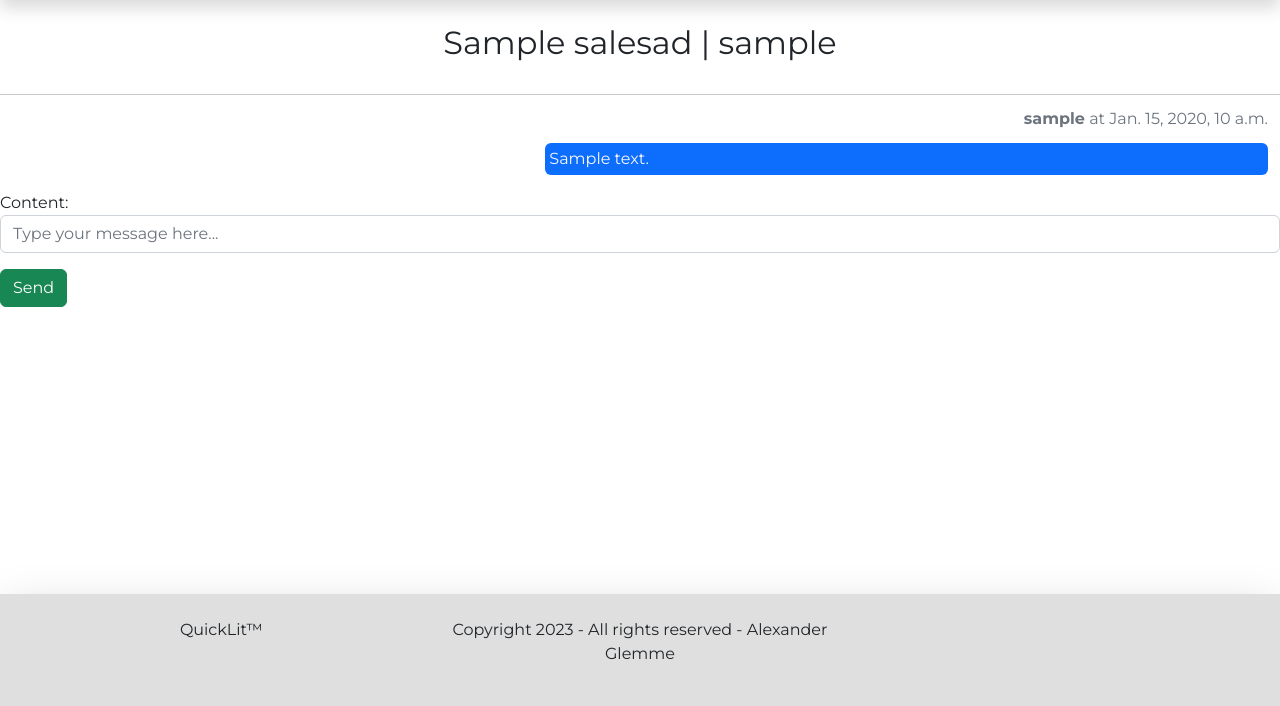
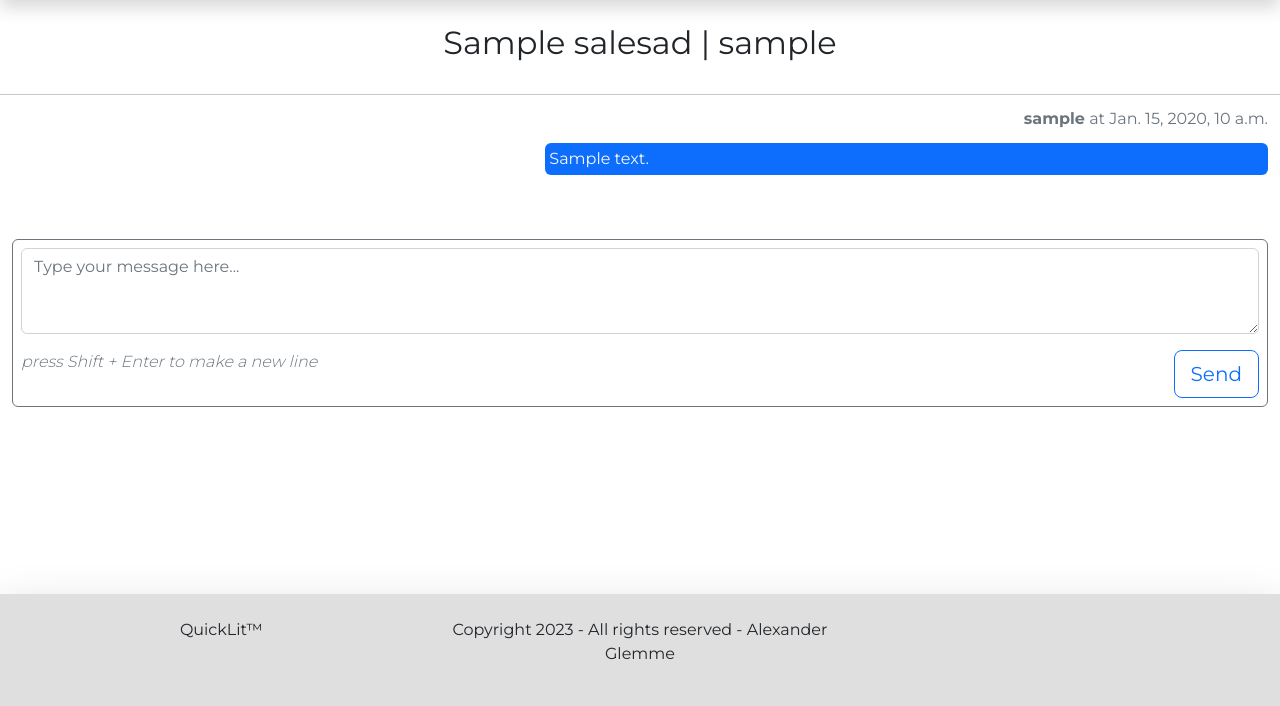
Before and after one commit to alexanderglemme/QuickLit-PP4, a Django app: page /active/1/ in a window 1280 px wide. Shown: the part 94-800 px from the top of the page. Run offline with Django 3.2, Linux system fonts and the light colour scheme; a user stored in the database is signed in; tables that the repository leaves empty hold one stand-in row (values such as "Sample post"); some web fonts are replaced.

Commit message:
Add styling and page specific js to active conversation page, add scrollbar styling

```diff
--- a/marketplace/forms.py
+++ b/marketplace/forms.py
@@ -55,8 +55,11 @@ class ConversationMessageForm(forms.ModelForm):
         model = ConversationMessage
         fields = ('content',)
         widgets = {
-            'content': forms.TextInput(attrs={
+            'content': forms.Textarea(attrs={
+                'id': 'message-input',
+                'rows': '3',
                 'class': 'form-control',
+                'autocomplete': 'off',
                 'placeholder': 'Type your message here...',
             })
         }
--- a/static/css/style.css
+++ b/static/css/style.css
@@ -1,14 +1,24 @@
 @import url('https://fonts.googleapis.com/css2?family=Jomolhari&family=Montserrat:wght@300;400;600;700&display=swap');
 
-.example::-webkit-scrollbar {
-    display: none;
+::-webkit-scrollbar {
+    width: 10px;
   }
 
-.example {
-    -ms-overflow-style: none;
-    scrollbar-width: none;
+  /* Track */
+::-webkit-scrollbar-track {
+    background: transparent;
   }
 
+  /* Handle */
+::-webkit-scrollbar-thumb {
+    background: #b9b7b7;
+    border-radius: 10px;
+  }
+
+  /* Handle on hover */
+::-webkit-scrollbar-thumb:hover {
+    background: #555;
+  }
 body {
     margin: 0px;
     padding: 0px;
--- a/templates/active_conversation.html
+++ b/templates/active_conversation.html
@@ -45,18 +45,40 @@
 </div>
 {% endfor %}
 
-<div>
-
-  <form method="POST">
+<div class="container-fluid">
+  <div class="row">
+    <div class="col my-5">
+  <form method="POST" class="border border-secondary rounded p-2 mb-5">
     {% csrf_token %}
     <div class="mb-3">
-      {{ form }}
+      {{ form.content }}
       {% for error in field.errors %}
       <div class="invalid-feedback d-block">{{ error }}</div>
       {% endfor %}
     </div>
-    <button type="submit" class="btn btn-success">Send</button>
+    <div class="d-flex flex-row">
+      <div class="col-6 d-flex justify-content-start">
+    <p class="text-muted fst-italic fw-light">press Shift + Enter to make a new line</p>
+      </div>
+      <div class="col-6 d-flex justify-content-end">
+    <button type="submit" class="btn btn-lg btn-outline-primary">Send</button>
+      </div>
+    </div>
   </form>
+    </div>
+  </div>
 </div>
+<!-- Template specifik code snippet to handle form submission by pressing Enter -->
+<script src="https://code.jquery.com/jquery-3.7.0.js" integrity="sha256-JlqSTELeR4TLqP0OG9dxM7yDPqX1ox/HfgiSLBj8+kM=" crossorigin="anonymous"></script>
+<script>
+  $(document).ready(function() {
+  $('#message-input').on('keydown', function(e) {
+    if (e.keyCode === 13 && !e.shiftKey) {  // Check if Enter key is pressed without Shift key
+      e.preventDefault();  // Prevent the default form submission
+      $(this).closest('form').submit();  // Submit the form
+    }
+  });
+});
+</script>
 
 {% endblock %}
--- a/templates/base.html
+++ b/templates/base.html
@@ -15,9 +15,9 @@
   <script src="https://cdn.jsdelivr.net/npm/bootstrap@5.2.0/dist/js/bootstrap.bundle.min.js"
     integrity="sha384-A3rJD856KowSb7dwlZdYEkO39Gagi7vIsF0jrRAoQmDKKtQBHUuLZ9AsSv4jD4Xa" crossorigin="anonymous">
   </script>
-  <!-- <script src="{% static 'js/script.js' %}"></script> -->
   <link rel="stylesheet" href=" {% static 'css/style.css' %}">
   <link rel="icon" type="image/x-icon" href=" {% static 'favicon.ico' %}">
+
 </head>
 
 <body class="d-flex flex-column min-vh-100">
@@ -46,22 +46,12 @@
           </li>
         </ul>
         {% if request.user.is_authenticated %}
-        <a href="{% url 'inbox' %}">
-          <button class="btn btn-success" type="submit">Inbox</button>
-        </a>
-        <a href="{% url 'profile' %}">
-          <button class="btn btn-success mx-2" type="submit">Profile Overview</button>
-        </a>
-        <a href="{% url 'logout' %}">
-          <button class="btn btn-secondary" type="submit">Log Out</button>
-        </a>
+        <a href="{% url 'inbox' %}" class="btn btn-success">Inbox</a>
+        <a href="{% url 'profile' %}" class="btn btn-success mx-2">Profile Overview</a>
+        <a href="{% url 'logout' %}" class="btn btn-secondary">Log Out</a>
         {% else %}
-        <a href="{% url 'signup' %}">
-          <button class="btn btn-success" type="submit">Sign Up</button>
-        </a>
-        <a href="{% url 'login' %}">
-          <button class="btn btn-secondary mx-2" type="submit">Log In</button>
-        </a>
+        <a href="{% url 'signup' %}" class="btn btn-success">Sign Up</a>
+        <a href="{% url 'login' %}" class="btn btn-secondary mx-2">Log In</a>
         {% endif %}
       </div>
     </div>
```
Also changed, not shown: templates/profile_overview.html (+2 -6 lines).
